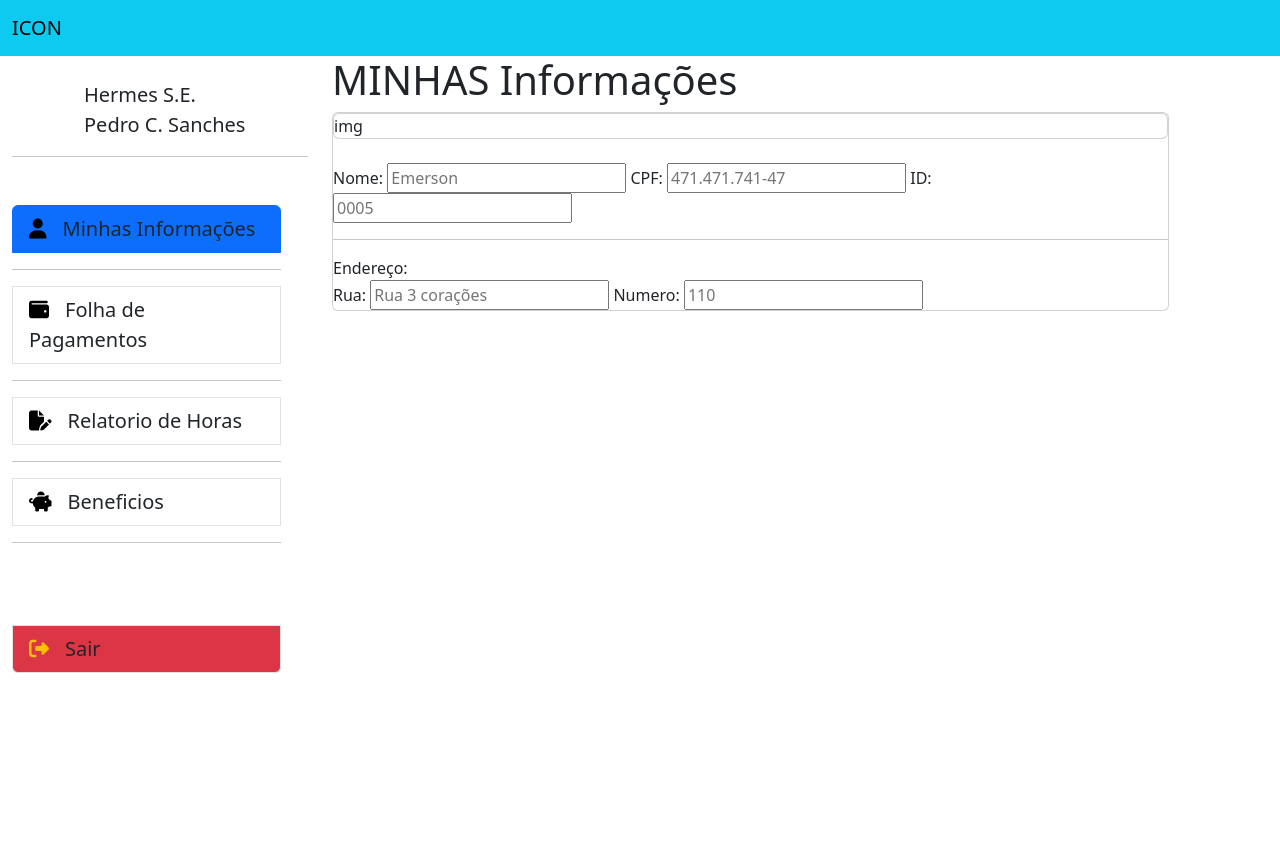
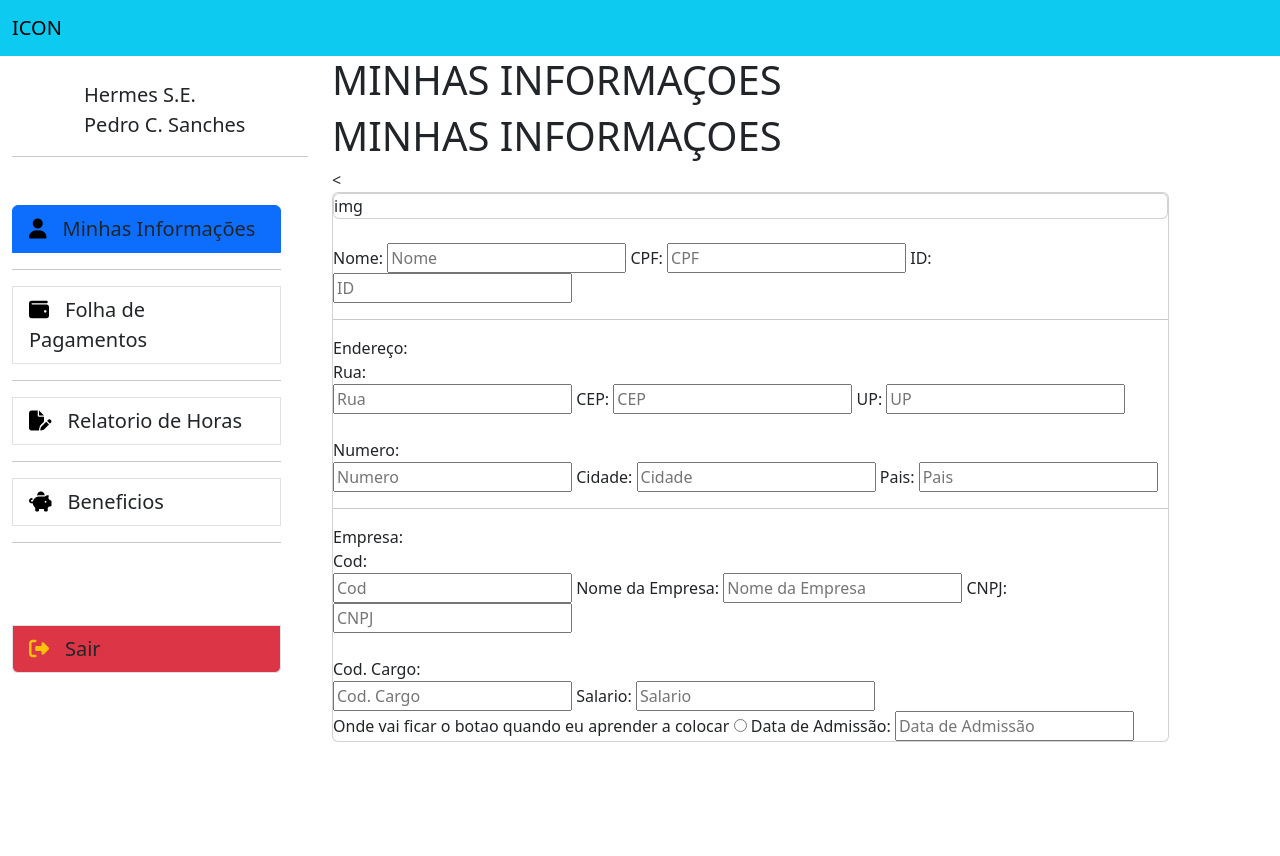
Before and after one commit to FilhoDeEmer/PIMIV, a Node server app: page /home in a window 1280 px wide; the page is wider, and only the part inside the window is pictured. Run offline with Node 20, Linux system fonts and the light colour scheme; some libraries are stand-ins or nearby versions.

Commit message:
Adicionei informações
Adicionei informações

```diff
--- a/views/mInformacao.ejs
+++ b/views/mInformacao.ejs
@@ -1,20 +1,60 @@
-<h1>MINHAS Informações</h1>
-<div class="card">
+<h1>MINHAS INFORMAÇOES</h1>
+<h1>MINHAS INFORMAÇOES</h1>
+<<div class="card">
   <div class="form">
     <div class="card">img</div><br>
     <label class="">Nome:</label>
-    <input class="input" placeholder="Emerson">
+    <input class="input" placeholder="Nome">
     <label class="">CPF:</label>
-    <input class="input" placeholder="471.471.741-47">
+    <input class="input" placeholder="CPF">
     <label class="">ID:</label>
-    <input class="input" placeholder="0005">
+    <input class="input" placeholder="ID">
 
     <hr>
     <label class="">Endereço:</label><br>
-    <label class="">Rua: </label>
-    <input class="input" placeholder="Rua 3 corações">
-    <label>Numero: </label>
-    <input class="input" placeholder="110">
+    <label class="">Rua: </label><br>
+    <input class="input" placeholder="Rua">
+    <label class="">CEP: </label>
+    <input class="input" placeholder="CEP">
+    <label class="">UP: </label>
+    <input class="input" placeholder ="UP"><br>
+
+    <br><label class="">Numero: </label><br>
+    <input class="input" placeholder="Numero">
+    <label class="">Cidade: </label>
+    <input class="input" placeholder ="Cidade">
+    <label class="">Pais:</label>
+    <input class="input" placeholder ="Pais">
     <br>
+
+    <hr>
+    <label class="">Empresa:</label><br>
+    <label class="">Cod: </label><br>
+    <input class="input" placeholder="Cod">
+    <label class="">Nome da Empresa: </label>
+    <input class="input" placeholder ="Nome da Empresa">
+    <label class="">CNPJ:</label>
+    <input class="input" placeholder ="CNPJ"><br>
+
+
+
+
+    <br><label class="">Cod. Cargo:</label><br>
+    <input class="input" placeholder ="Cod. Cargo">
+    <label class="">Salario:</label>
+    <input class="input" placeholder ="Salario">
+    <label class="">Onde vai ficar o botao quando eu aprender a colocar</label>
+    <input type="radio" id="sim" name="sim"
+    <label class=""> Data de Admissão:</label>
+    <input class="input" placeholder= "Data de Admissão">
+
+
+
+
+
+
+
+
+
   </div>
 </div>
```
